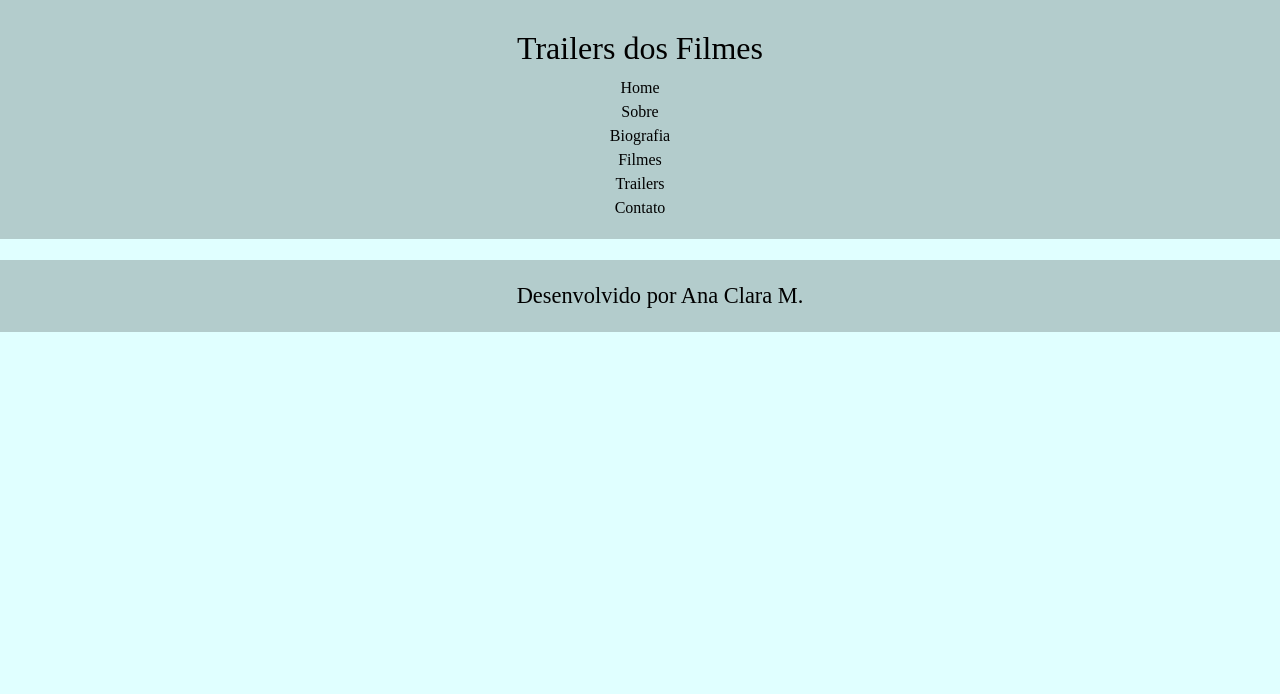
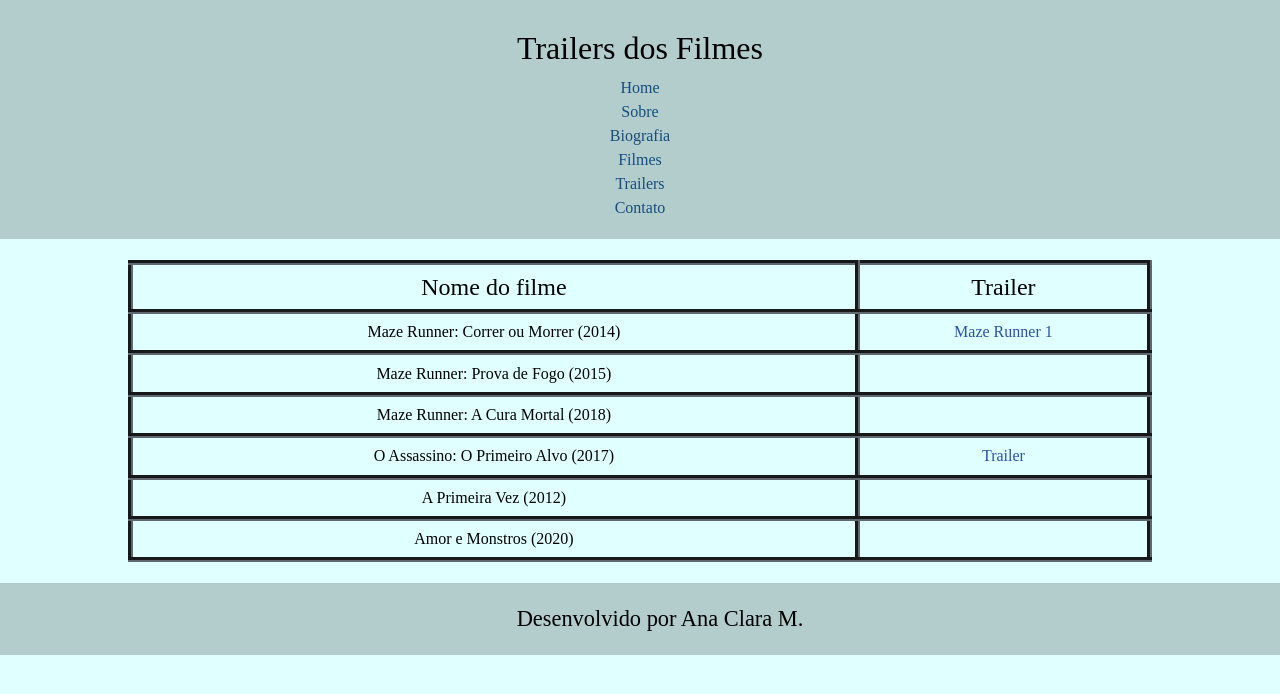
Before and after one commit to anasantos1307/site_dylan, a plain HTML site: page com.html in a window 1280 px wide. Drawn offline with Linux system fonts and the light colour scheme.

Commit message:
Alterações

```diff
--- a/com.html
+++ b/com.html
@@ -28,6 +28,37 @@
     </header>
     <div class="container">
         <section>
+            <table>
+                <tr>
+                    <th>Nome do filme</th>
+                    <th>Trailer</th>
+                </tr>
+                <tr>
+                    <td>Maze Runner: Correr ou Morrer (2014)</td>
+                    <td><a href="https://www.youtube.com/watch?v=ql4epTOWdNg">Maze Runner 1</a></td>
+                </tr>
+                <tr>
+                    <td>Maze Runner: Prova de Fogo (2015)</td>
+                    <td><a href="https://www.youtube.com/watch?v=dEOVaoT14WY"></a></td>
+                </tr>
+                <tr>
+                    <td>Maze Runner: A Cura Mortal (2018)</td>
+                    <td></td>
+                </tr>
+                <tr>
+                    <td>O Assassino: O Primeiro Alvo (2017)</td>
+                    <td><a href="https://www.youtube.com/watch?v=orrz-0EgNoM"> Trailer</a></td>
+                </tr>
+                <tr>
+                    <td>A Primeira Vez (2012)</td>
+                    <td></td>
+                </tr>
+                <tr>
+                    <td>Amor e Monstros (2020)</td>
+                    <td></td>
+                </tr>
+
+            </table>
 
         </section>
     </div>
--- a/css/estilo.css
+++ b/css/estilo.css
@@ -51,7 +51,7 @@ p{
 }
 
 .fundo_diferente{
-    background-image: linear-gradient(to right, #E0FFFF, #362f2f);
+    background-image: linear-gradient(to right, #8cadad, #5a6b88);
 }
 
 html{
@@ -64,11 +64,11 @@ footer p{
 }
 
 .itens_menu a:link{
-    color: rgb(0, 0, 0);
+    color: rgb(19, 78, 126);
 }
 
 .itens_menu a:visited{
-    color: rgb(20, 145, 124);
+    color: rgb(19, 122, 105);
 }
 
 .itens_menu a:hover{
@@ -80,11 +80,11 @@ footer p{
 }
 
 .container a:link{
-    color: black;
+    color: rgb(40, 83, 163);
 }
 
 .container a:visited{
-    color: rgb(20, 145, 124);
+    color: rgb(19, 122, 105);
 }
 
 .container a:hover{
@@ -139,3 +139,28 @@ section{
 a{
     text-decoration: none;
 }
+
+table{
+    border-collapse: collapse;
+    width: 100%;
+}
+
+th{
+    font-size: 1.5em;
+}
+
+td,th{
+    border: 5px groove #5e686e;
+    padding-top: 1%;
+    padding-bottom: 1%;
+    text-align: center;
+}
+
+table a:link{
+    color: blue;
+
+}
+table a:visited{
+    color: blue;
+
+}
```
